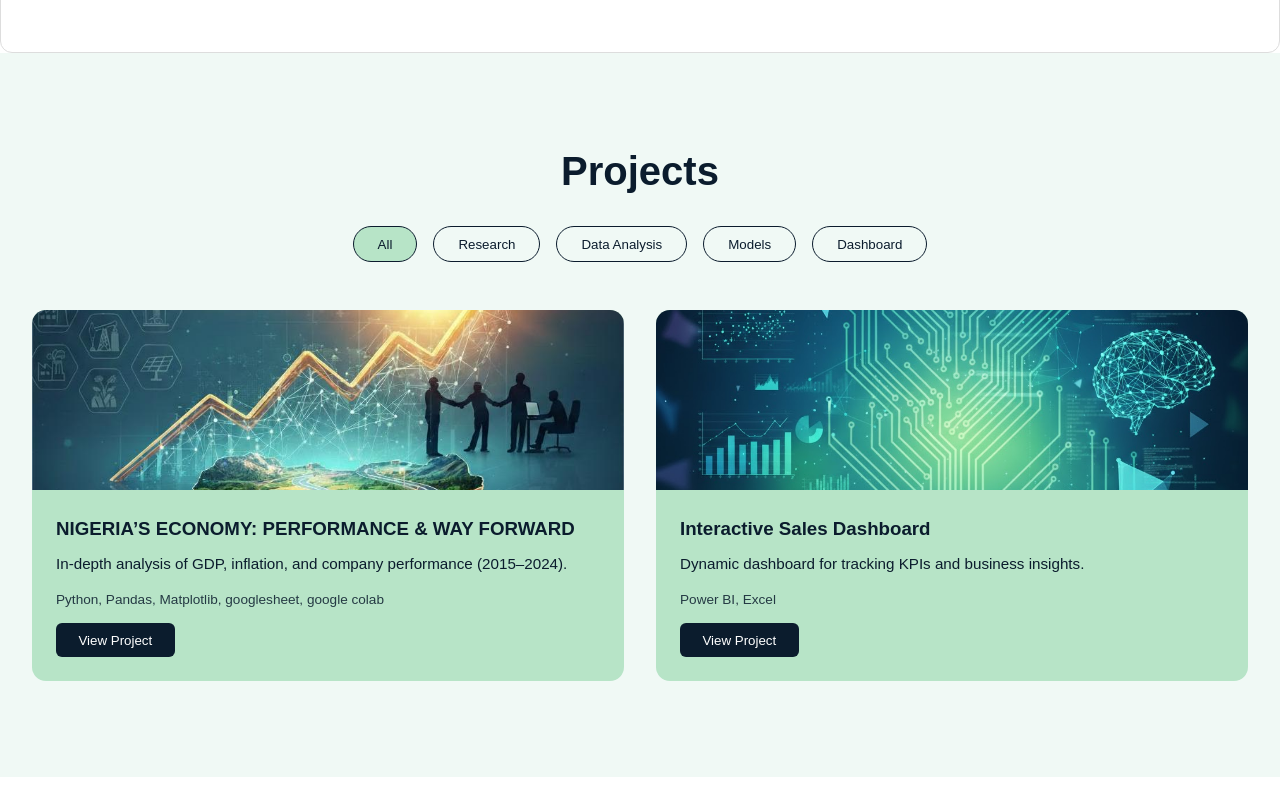
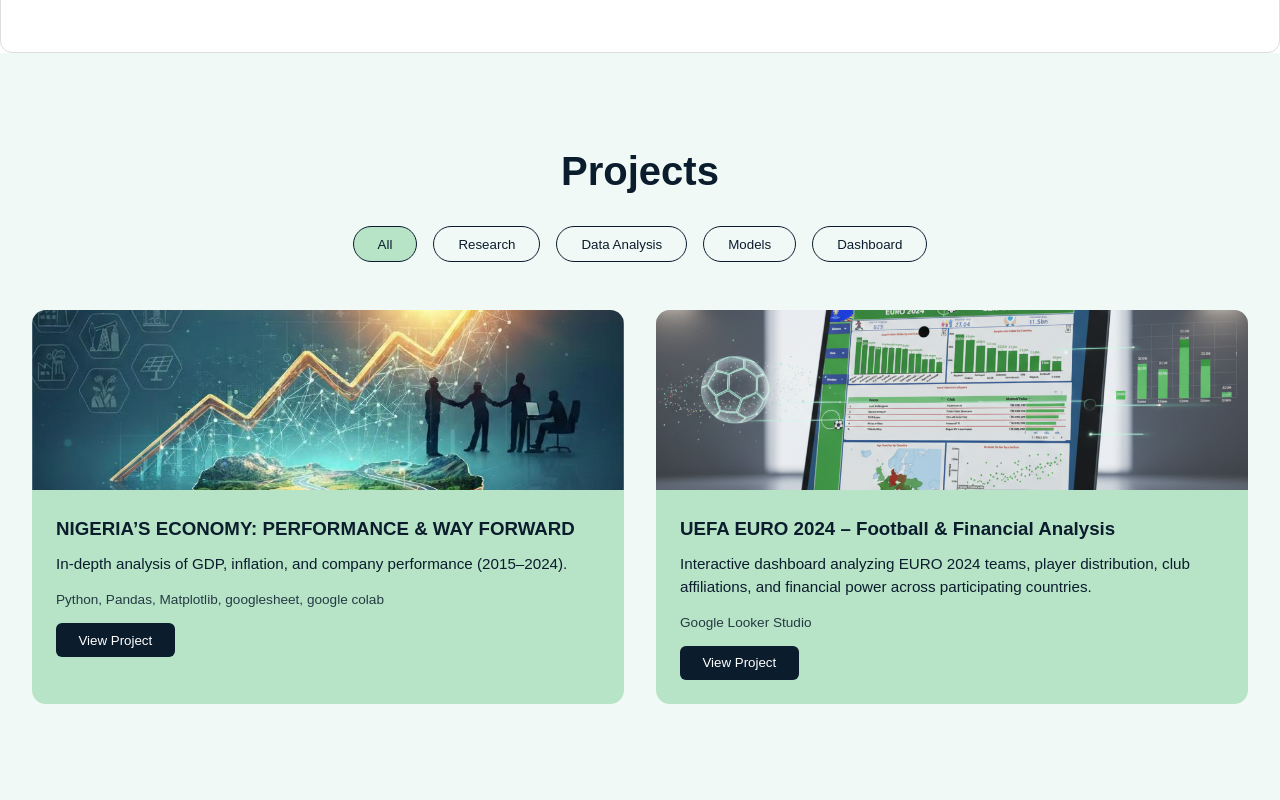
Before and after one commit to edwinomorowa33-Geek/PORTFOLIO-BETA, a React (Vite) app: page / in a window 1280 px wide. Shown: the part 1476-2276 px from the top of the page. Before the commit the page ends 2253 px from the top, so only its background shows below. Built offline with nearby package versions, Linux system fonts and the light colour scheme.

Commit message:
Uploading my data Projects

```diff
--- a/src/data/projects.db.js
+++ b/src/data/projects.db.js
@@ -1,5 +1,6 @@
 import economyImg from "../assets/projects/economy.jpg";
 import dashboardImg from "../assets/projects/dashboard.jpg";
+import EuroImg from "../assets/projects/Euro(2024).jpg";
 
 export const projectsDB = [
   {
@@ -42,26 +43,35 @@ diversification, productivity, and macroeconomic stability.
   },
 
   {
-    id: "sales-dashboard",
-    title: "Interactive Sales Dashboard",
+  id: "euro-2024",
+  title: "UEFA EURO 2024 – Football & Financial Analysis",
   category: "Dashboard",
 
-    image: dashboardImg,
+  image: EuroImg,
 
   description:
-      "Dynamic dashboard for tracking KPIs and business insights.",
+    "Interactive dashboard analyzing EURO 2024 teams, player distribution, club affiliations, and financial power across participating countries.",
 
-    industry: "Business Intelligence / Sales Analytics",
+  industry: "Football Analytics / Sports Finance",
+
   summary:
-      "An interactive Power BI dashboard designed to help decision-makers track sales performance, monitor KPIs, and identify revenue trends across regions and time periods.",
+    `This project analyzes UEFA EURO 2024 through a football and financial lens,
+    allowing fans and analysts to explore how national team performance aligns
+    with player club distribution, league strength, and financial investment.
+    The dashboard highlights the biggest spending countries, dominant clubs,
+    player concentration across leagues, and top-value players on the continent.
+    It provides an intuitive, data-driven way for football enthusiasts to
+    understand the economic forces shaping international football.`,
 
-    tools: ["Power BI", "Excel"],
+  tools: ["Google Looker Studio"],
 
   links: {
     github: null,
     report: null,
-      dashboard: "https://dashboard.link/...",
+    dashboard: "https://lookerstudio.google.com/s/hw12p8dNXyw",
     liveDemo: null,
   },
-  },
+}
+
+
 ];
```
Also changed, not shown: src/assets/projects/Euro(2024).jpg (added). Lines whose indentation alone changed are shown as unchanged.
